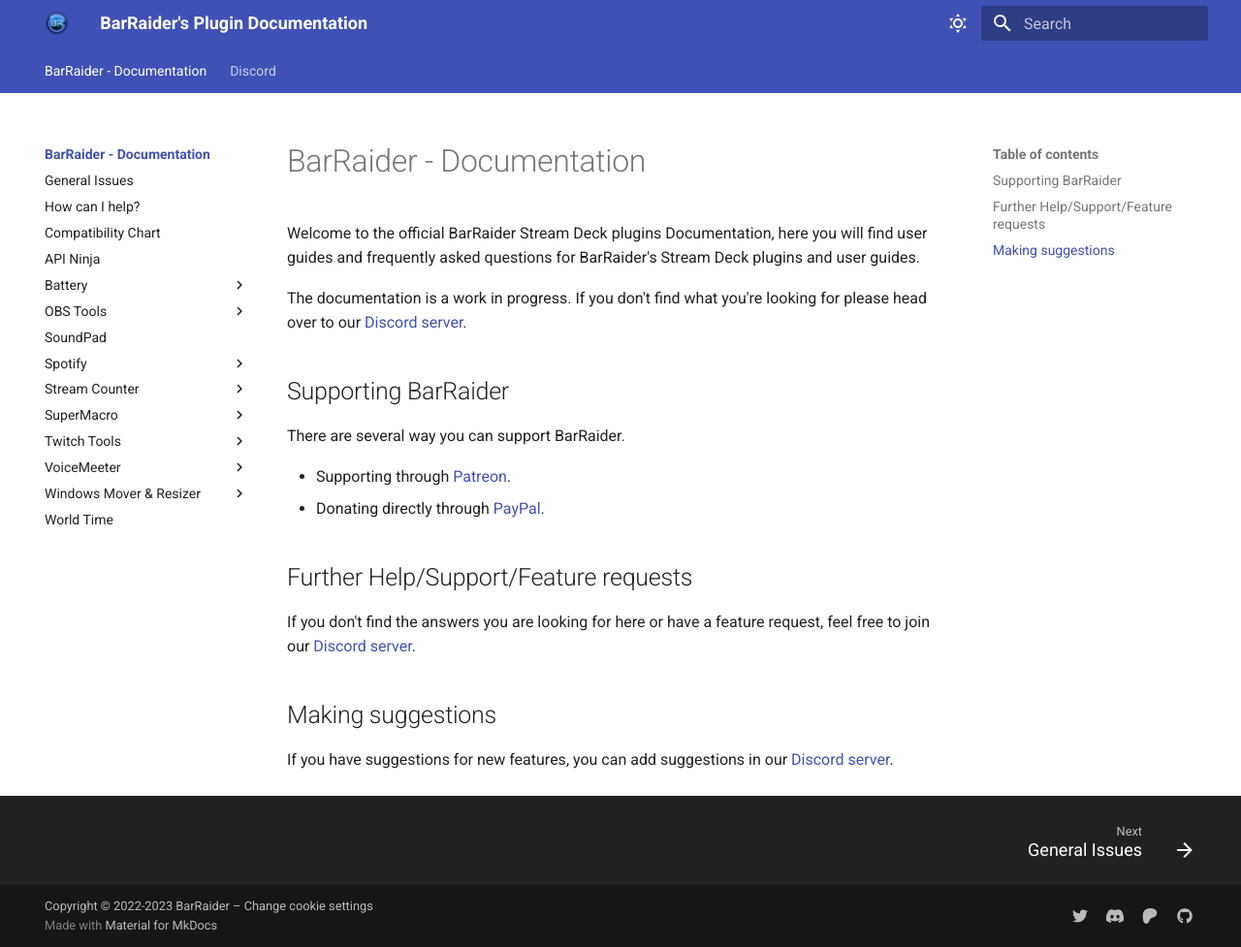
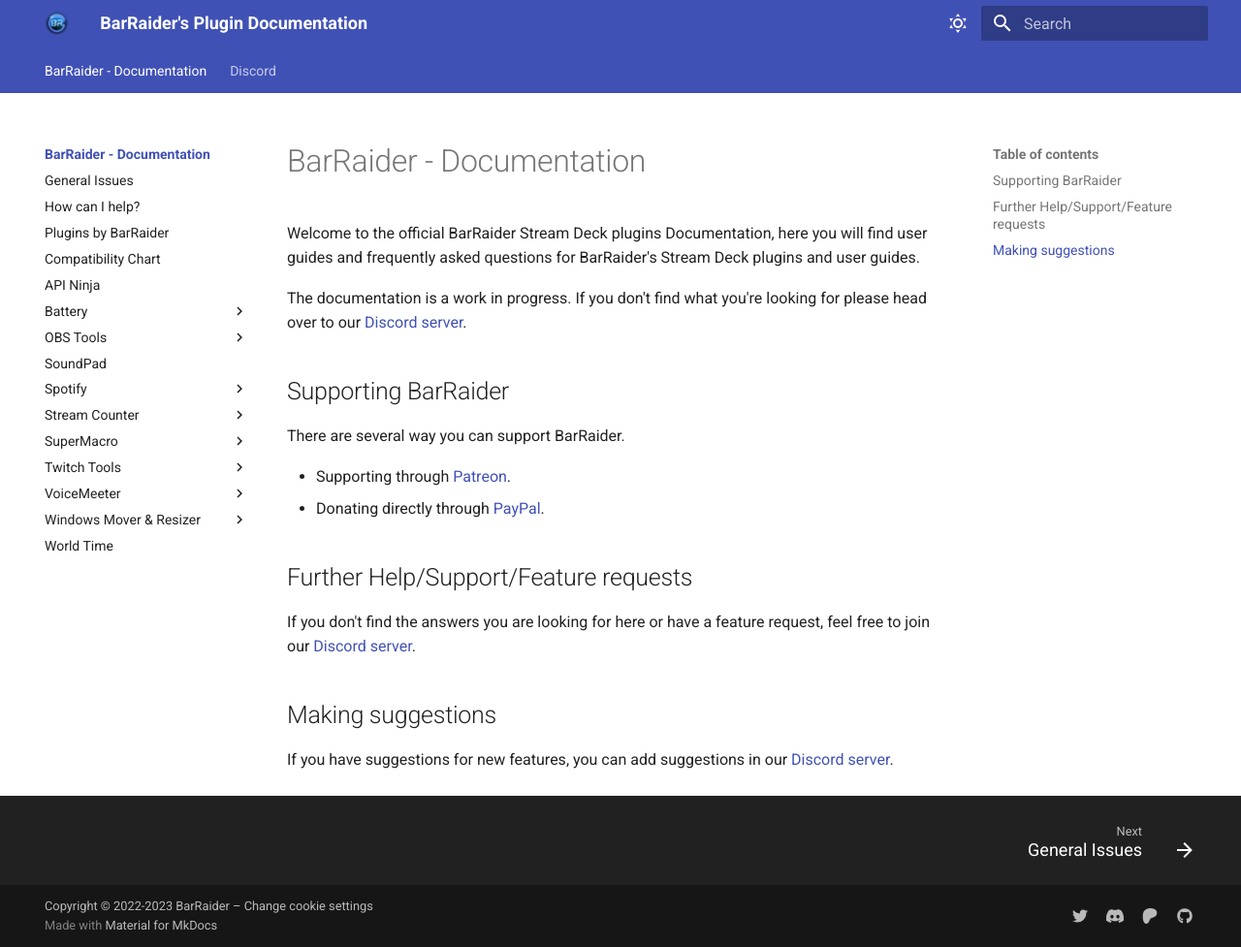
Before and after one commit to BarRaiders/barraiders.github.io, an MkDocs documentation site: the page built from docs/index.md, in a window 1280 px wide and 977 px high. Shown: the whole window at 97% size. Built offline with MkDocs 1.6.1 and Material for MkDocs 9.7.7, drawn with Linux system fonts in a browser that asks for light colours; comment, search, counter and statistics services are not loaded.

Commit message:
Added new menu for plugins list

```diff
--- a/mkdocs.yml
+++ b/mkdocs.yml
@@ -4,6 +4,7 @@
     - 'index.md' # Hidden in the menu, accessed when clicking "Plugin FAQs"
     - 'General Issues': 'faqs/general/index.md'
     - 'How can I help?': 'faqs/general/helping.md'
+    - 'Plugins by BarRaider': 'faqs/plugins.md'
     - 'Compatibility Chart': 'faqs/general/compatibility.md'
     - 'API Ninja': 'faqs/api-ninja/index.md'
     - 'Battery':
```
